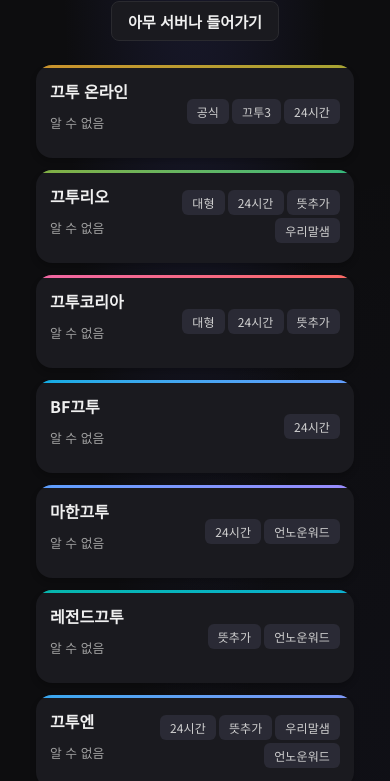
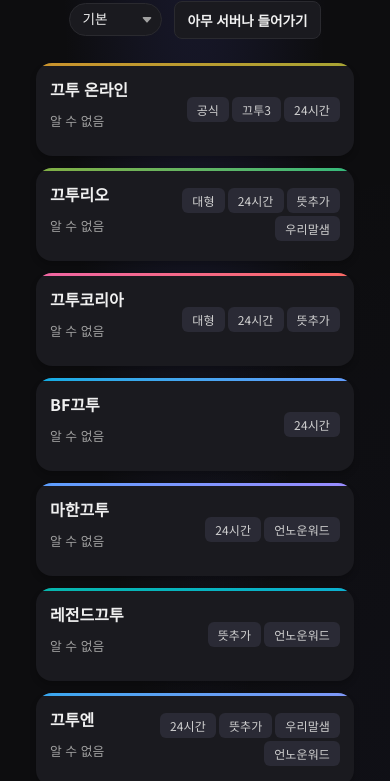
Before and after one commit to kitt3n69420/kkutu-site, a plain HTML site: page index.html in a window 390 px wide. Shown: the part 319-1100 px from the top of the page. Drawn offline with Linux system fonts and the light colour scheme; no server answers.

Commit message:
ㅁㄴㅇㄻㄴㅇㄹ

```diff
--- a/script.js
+++ b/script.js
@@ -546,6 +546,13 @@ if (serverSort) {
         localStorage.setItem('server-sort', sortType);
         renderServers(sortType);
     });
+
+    // 랜덤 정렬의 경우 이미 선택된 상태에서 다시 클릭해도 순서가 바뀌도록 보완
+    serverSort.addEventListener('click', () => {
+        if (serverSort.value === 'random') {
+            renderServers('random');
+        }
+    });
 }
 
 // Random Server Join
--- a/style.css
+++ b/style.css
@@ -1073,7 +1073,20 @@ footer {
     }
 
     .server-sort-wrapper {
-        display: none;
+        display: flex;
+    }
+
+    .server-sort-select {
+        padding: 8px 12px;
+        font-size: 0.85rem;
+        padding-right: 28px;
+        background-position: calc(100% - 8px) center;
+    }
+
+    .random-server-btn {
+        padding: 8px 12px;
+        font-size: 0.85rem;
+        white-space: nowrap;
     }
 }
 
```
